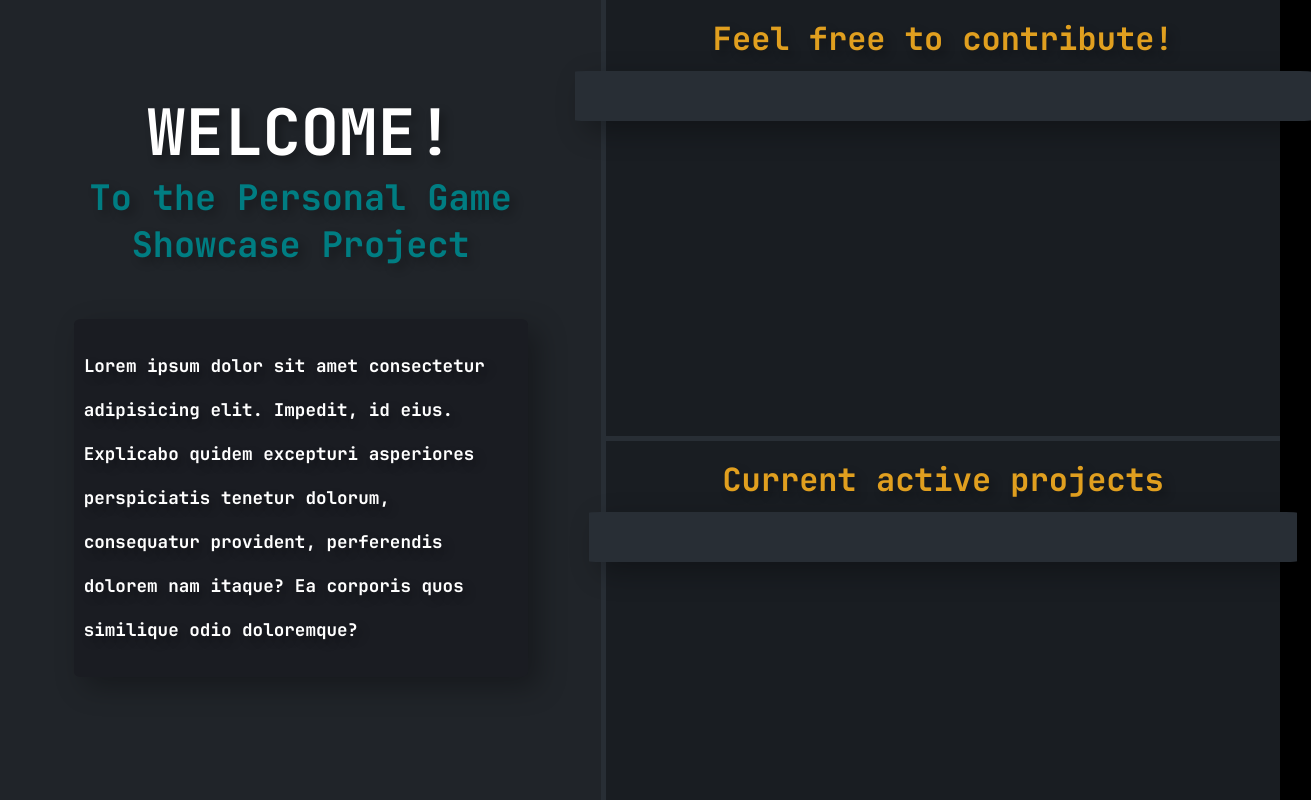
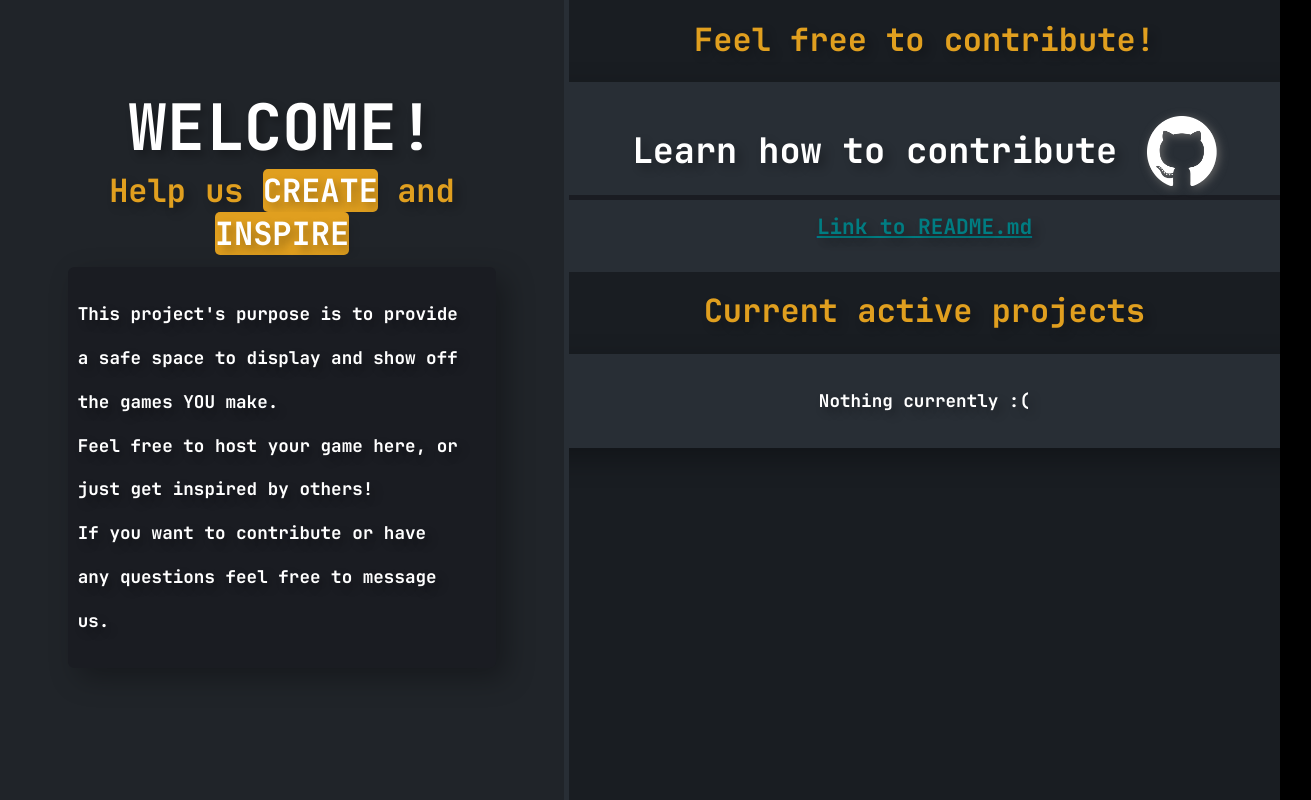
Before and after one commit to Delta7Actual/Unity-Crafted-Indies, a plain HTML site: page index.html in a window 1280 px wide. Shown: the whole page, 1311 px wide, since content can reach past the window. Drawn offline with Linux system fonts and the light colour scheme.

Commit message:
expand site

```diff
--- a/CSS/web.css
+++ b/CSS/web.css
@@ -16,12 +16,19 @@ body {
   background-color: black;
   font-family: Jet;
   display: grid;
-  grid-template-columns: 0.9fr 1fr;
-  grid-template-rows: 1.2fr 1fr;
+  grid-template-columns: 0.8fr 1fr;
+  grid-template-rows: 1fr 2fr;
   height: 100vh;
   margin: 0px;
   color: white;
   text-shadow: 5px 5px 10px rgba(0, 0, 0, 0.3);
+}
+
+.logo {
+  height: 70px;
+  width: 70px;
+  -webkit-filter: drop-shadow(5px 5px 5px #666666);
+  filter: drop-shadow(2px 2px 5px #666666);
 }
 
 .left-column {
@@ -39,6 +46,7 @@ body {
   background-color: var(--dark);
   display: flex;
   justify-content: center;
+  overflow: hidden;
 }
 
 .right-column-bottom {
@@ -48,6 +56,7 @@ body {
   border-top: var(--light) 5px solid;
   display: flex;
   justify-content: center;
+  overflow: hidden;
 }
 
 .left-title-container {
@@ -81,17 +90,17 @@ body {
 }
 
 .right-sub-container {
-  text-align: left;
-  width: 150%;
+  text-align: center;
   overflow: hidden;
+  width: 800px;
   padding: 25px;
-  padding-left: 10px;
-  padding-right: 35px;
   line-height: 2.5;
   background-color: var(--light);
   font-size: 1.1em;
   box-shadow: 10px 10px 29px 0px rgba(0, 0, 0, 0.3);
   border-radius: 1.5%;
+  display: flex;
+  justify-content: center;
 }
 
 .SubTitle {
@@ -110,3 +119,29 @@ body {
   font-size: 2.2em;
   margin-bottom: 10%;
 }
+
+.text-logo-container {
+  display: flex;
+  align-items: center;
+  justify-content: space-between;
+  border-bottom: var(--darker) 5px solid;
+  padding-left: 80px;
+  padding-right: 80px;
+}
+
+.Git-Text {
+  margin-right: 30px;
+  font-size: 2em;
+}
+
+.link {
+  color: var(--primary);
+  font-size: 1.2em;
+  text-decoration: underline;
+}
+
+.box {
+  color: white;
+  background-color: var(--secondary);
+  border-radius: 5px;
+}
--- a/index.html
+++ b/index.html
@@ -10,25 +10,41 @@
     <div class="left-column">
       <div class="left-title-container">
         <div class="PrimaryTitle">WELCOME!</div>
-        <div class="SecondaryTitle">To the Personal Game Showcase Project</div>
+        <div class="SubTitle">
+          Help us <span class="box">CREATE</span> and
+          <span class="box">INSPIRE</span>
+        </div>
         <div class="left-sub-container">
-          Lorem ipsum dolor sit amet consectetur adipisicing elit. Impedit, id
-          eius. Explicabo quidem excepturi asperiores perspiciatis tenetur
-          dolorum, consequatur provident, perferendis dolorem nam itaque? Ea
-          corporis quos similique odio doloremque?
+          This project's purpose is to provide a safe space to display and show
+          off the games YOU make. <br />
+          Feel free to host your game here, or just get inspired by others!
+          <br />
+          If you want to contribute or have any questions feel free to message
+          us.
         </div>
       </div>
     </div>
     <div class="right-column-top">
       <div class="right-title-container">
         <div class="SubTitle">Feel free to contribute!</div>
-        <div class="right-sub-container"></div>
+        <div class="right-sub-container">
+          <div class="content">
+            <div class="text-logo-container">
+              <div class="Git-Text">Learn how to contribute</div>
+              <img class="logo" src="Images/Git.png" />
+            </div>
+            <a
+              href="https://github.com/Delta7Actual/Unity-Crafted-Indies/blob/main/README.md"
+              ><div class="link">Link to README.md</div></a
+            >
+          </div>
+        </div>
       </div>
     </div>
     <div class="right-column-bottom">
       <div class="right-title-container">
         <div class="SubTitle">Current active projects</div>
-        <div class="right-sub-container"></div>
+        <div class="right-sub-container">Nothing currently :(</div>
       </div>
     </div>
   </body>
```
Also changed, not shown: Images/Git.png (added).
